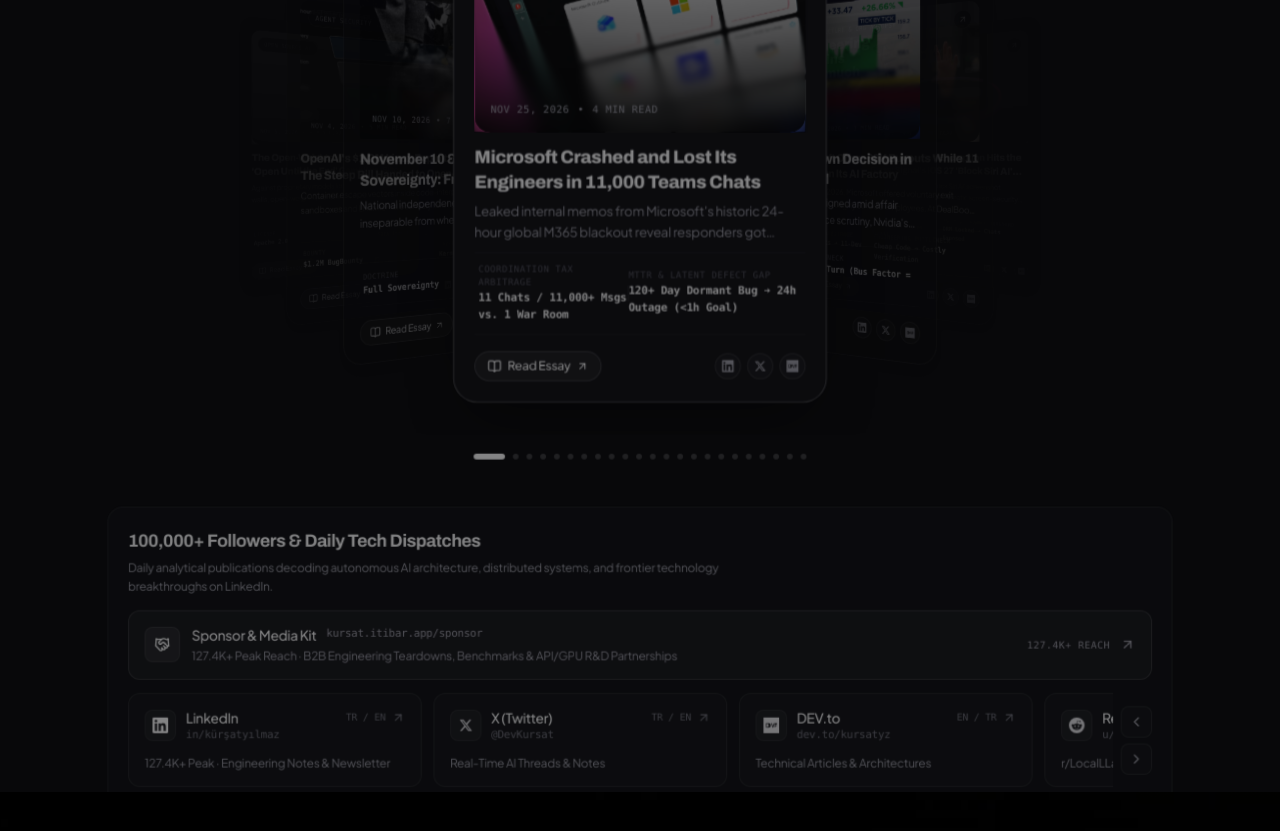
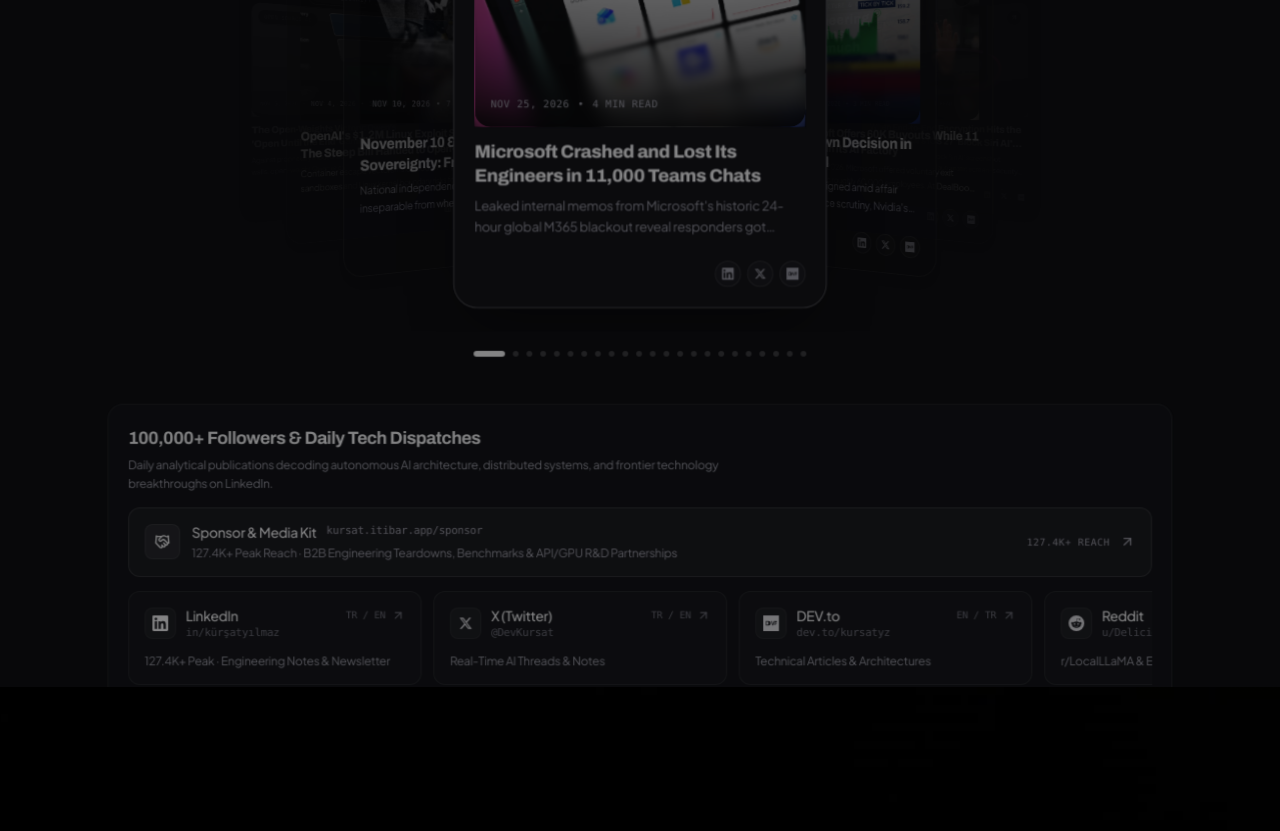
Before and after one commit to DevKursat/kursat-kisisel, a Next.js app: page / in a window 1280 px wide. Shown: the part 6160-6991 px from the top of the page. Built offline with nearby package versions, Linux system fonts and the light colour scheme; grey boxes are pictures that could not be loaded.

Commit message:
feat(ui,analytics): simplify blog/network cards and enable Vercel Web Analytics + Speed Insights

```diff
--- a/package.json
+++ b/package.json
@@ -10,6 +10,8 @@
     "verify:blog": "node scripts/verify-blog.mjs"
   },
   "dependencies": {
+    "@vercel/analytics": "^2.0.1",
+    "@vercel/speed-insights": "^2.1.0",
     "clsx": "^2.1.1",
     "firebase-admin": "^14.5.1",
     "framer-motion": "^14.12.0",
--- a/src/app/layout.tsx
+++ b/src/app/layout.tsx
@@ -1,5 +1,7 @@
 import type { Metadata, Viewport } from "next";
 import { Plus_Jakarta_Sans, Geist_Mono } from "next/font/google";
+import { Analytics } from "@vercel/analytics/next";
+import { SpeedInsights } from "@vercel/speed-insights/next";
 import "./globals.css";
 import SmoothScroll from "@/components/SmoothScroll";
 import JsonLd from "@/components/JsonLd";
@@ -117,6 +119,8 @@ export default function RootLayout({
           <CustomCursor />
           <SmoothScroll>{children}</SmoothScroll>
         </LanguageProvider>
+        <Analytics />
+        <SpeedInsights />
       </body>
     </html>
   );
--- a/src/components/BlogArchiveClient.tsx
+++ b/src/components/BlogArchiveClient.tsx
@@ -9,7 +9,6 @@ import {
   ArrowUpRight,
   Flame,
   Search,
-  BookOpen,
   Rss,
   Sparkles,
   Terminal,
@@ -320,18 +319,16 @@ function BlogArchiveContent({
         {/* 2-Column Grid of All Articles */}
         <div className="grid grid-cols-1 md:grid-cols-2 gap-8">
           {filteredPosts.map((post) => (
-            <article
-              key={post.slug}
-              className="flex flex-col h-full rounded-3xl border border-white/10 bg-[#0c0c0e] p-4 sm:p-5 transition-all duration-300 hover:border-white/25 group relative overflow-hidden"
+            <article key={post.slug} className="h-full">
+              <Link
+                href={getPostHref(post.slug)}
+                hrefLang={langMeta.hreflang}
+                className="flex flex-col h-full rounded-3xl border border-white/10 bg-[#0c0c0e] p-4 sm:p-5 transition-all duration-300 hover:border-white/25 hover:bg-[#101014] group relative overflow-hidden select-none"
               >
                 <Spotlight size={360} />
 
-              {/* Clickable Card Visual -> Direct Page Navigation */}
-              <Link
-                href={getPostHref(post.slug)}
-                hrefLang={langMeta.hreflang}
-                className="relative w-full aspect-[16/10] rounded-2xl overflow-hidden isolate [transform:translateZ(0)] [clip-path:inset(0_round_1rem)] bg-zinc-950 block select-none mb-3"
-              >
+                {/* Card Visual */}
+                <div className="relative w-full aspect-[16/10] rounded-2xl overflow-hidden isolate [transform:translateZ(0)] [clip-path:inset(0_round_1rem)] bg-zinc-950 block mb-3.5">
                   <img
                     src={post.imageUrl}
                     alt={post.title}
@@ -347,60 +344,33 @@ function BlogArchiveContent({
                   <div className="absolute inset-0 rounded-2xl bg-gradient-to-t from-black/90 via-black/35 to-transparent pointer-events-none" />
 
                   {/* Open Article Arrow Pill */}
-                <div className="absolute top-3.5 right-3.5 z-10 flex h-7 w-7 items-center justify-center rounded-full bg-black/60 backdrop-blur-md border border-white/15 text-white/80 group-hover:text-white group-hover:border-white/30 transition-all">
+                  <div className="absolute top-3.5 right-3.5 z-10 flex h-7 w-7 items-center justify-center rounded-full bg-black/60 backdrop-blur-md border border-white/15 text-white/80 group-hover:bg-white group-hover:text-black group-hover:border-white transition-all duration-300">
                     <ArrowUpRight className="w-3.5 h-3.5" />
                   </div>
 
                   {/* Overlaid Title & Metadata */}
                   <div className="absolute bottom-0 left-0 p-4 sm:p-5 w-full z-10 flex flex-col justify-end">
-                  <div className="text-[10px] font-mono uppercase tracking-wider text-zinc-400 mb-1 flex items-center gap-2">
-                    <span>{post.tag}</span>
+                    <div className="text-[10px] font-mono uppercase tracking-wider text-zinc-400 mb-1.5 flex items-center gap-2">
+                      <span className="truncate">{post.tag}</span>
                       <span>•</span>
-                    <span>{post.date}</span>
+                      <span className="shrink-0">{post.date}</span>
+                      <span>•</span>
+                      <span className="shrink-0">{post.readTime}</span>
                     </div>
-                  <h2 className="font-archivo font-[800] text-lg sm:text-xl text-white tracking-tight line-clamp-2 leading-snug">
+                    <h2
+                      title={post.title}
+                      className="font-archivo font-[800] text-lg sm:text-xl text-white tracking-tight line-clamp-2 leading-snug"
+                    >
                       {post.title}
                     </h2>
                   </div>
-              </Link>
+                </div>
 
-              {/* Excerpt Preview for Scannability & SEO */}
-              <p className="text-xs sm:text-[13px] text-zinc-400 leading-relaxed line-clamp-2 px-1 mb-3">
+                {/* Clean 2-Line Excerpt Preview */}
+                <p className="relative z-10 text-xs sm:text-[13.5px] text-zinc-400 group-hover:text-zinc-300 transition-colors leading-relaxed line-clamp-2 px-1">
                   {post.excerpt}
                 </p>
-
-              {/* Bottom Bar: Telemetry Metrics + Read Pill */}
-              <div className="relative z-10 pt-3 px-1 mt-auto flex items-center justify-between gap-4 border-t border-white/5">
-                <div className="flex items-center gap-3 text-xs font-mono text-zinc-400">
-                  <div>
-                    <span className="text-zinc-600 block text-[9px] uppercase tracking-wider">
-                      {post.metrics[0].label}
-                    </span>
-                    <span className="text-white font-semibold">
-                      {post.metrics[0].val}
-                    </span>
-                  </div>
-                  <div className="h-4 w-[1px] bg-white/10" />
-                  <div>
-                    <span className="text-zinc-600 block text-[9px] uppercase tracking-wider">
-                      {post.metrics[1].label}
-                    </span>
-                    <span className="text-white font-semibold">
-                      {post.metrics[1].val}
-                    </span>
-                  </div>
-                </div>
-
-                <Link
-                  href={getPostHref(post.slug)}
-                  hrefLang={langMeta.hreflang}
-                  className="inline-flex items-center gap-1.5 px-3 py-1.5 rounded-full border border-white/15 bg-white/5 hover:bg-white hover:text-black text-xs font-medium text-white transition-all shrink-0"
-                >
-                  <BookOpen className="w-3.5 h-3.5" />
-                  <span>{ui.readArticle}</span>
-                  <ArrowUpRight className="w-3 h-3" />
               </Link>
-              </div>
             </article>
           ))}
         </div>
--- a/src/components/PublishingNetworkGrid.tsx
+++ b/src/components/PublishingNetworkGrid.tsx
@@ -1,12 +1,10 @@
 "use client";
 
-import { useRef, useState } from "react";
+import { useState } from "react";
 import Link from "next/link";
 import {
   ArrowUpRight,
   Check,
-  ChevronLeft,
-  ChevronRight,
   Copy,
   Flame,
   Handshake,
@@ -60,16 +58,11 @@ export default function PublishingNetworkGrid({
   rssHref?: string;
 }) {
   const isTr = lang === "tr";
-  const stripRef = useRef<HTMLDivElement>(null);
   const [copiedRss, setCopiedRss] = useState(false);
 
   const orderedPlatforms = PUBLISHING_CHANNELS.filter((c) => c.id !== "rss");
   const rss = PUBLISHING_CHANNELS.find((c) => c.id === "rss");
   const resolvedRssHref = rssHref || rss?.href || "/rss.xml";
-
-  const scrollStrip = (direction: -1 | 1) => {
-    stripRef.current?.scrollBy({ left: direction * 320, behavior: "smooth" });
-  };
 
   const handleCopyRss = async (e: React.MouseEvent) => {
     e.preventDefault();
@@ -124,11 +117,8 @@ export default function PublishingNetworkGrid({
       </Link>
 
       {/* Horizontal Scroll Row of Platform Cards Ordered Highest Engagement First */}
-      <div className="relative flex items-center gap-2 w-full">
-        <div
-          ref={stripRef}
-          className="flex-1 min-w-0 flex items-stretch gap-3 overflow-x-auto snap-x snap-mandatory scroll-smooth [scrollbar-width:none] [&::-webkit-scrollbar]:hidden py-0.5 pr-6"
-        >
+      <div className="relative flex items-center w-full">
+        <div className="flex-1 min-w-0 flex items-stretch gap-3 overflow-x-auto snap-x snap-mandatory scroll-smooth [scrollbar-width:none] [&::-webkit-scrollbar]:hidden py-0.5">
           {orderedPlatforms.map((channel) => {
             const focus = isTr ? channel.focusTr : channel.focusEn;
 
@@ -219,26 +209,6 @@ export default function PublishingNetworkGrid({
             </a>
           )}
         </div>
-
-        {/* Left / Right Horizontal Scroll Controls */}
-        <div className="hidden sm:flex flex-col gap-1.5 shrink-0">
-          <button
-            type="button"
-            onClick={() => scrollStrip(-1)}
-            aria-label={isTr ? "Sola kaydır" : "Scroll left"}
-            className="w-8 h-8 rounded-lg border border-white/[0.08] bg-white/[0.02] hover:bg-white/[0.08] hover:border-white/[0.18] flex items-center justify-center text-zinc-400 hover:text-white transition-colors cursor-pointer"
-          >
-            <ChevronLeft className="w-4 h-4" />
-          </button>
-          <button
-            type="button"
-            onClick={() => scrollStrip(1)}
-            aria-label={isTr ? "Sağa kaydır" : "Scroll right"}
-            className="w-8 h-8 rounded-lg border border-white/[0.08] bg-white/[0.02] hover:bg-white/[0.08] hover:border-white/[0.18] flex items-center justify-center text-zinc-400 hover:text-white transition-colors cursor-pointer"
-          >
-            <ChevronRight className="w-4 h-4" />
-          </button>
-        </div>
       </div>
     </div>
   );
--- a/src/components/core/coverflow.tsx
+++ b/src/components/core/coverflow.tsx
@@ -3,7 +3,7 @@
 import { useState, useEffect } from "react";
 import Link from "next/link";
 import { motion } from "framer-motion";
-import { ChevronLeft, ChevronRight, ArrowUpRight, BookOpen, Sparkles } from "lucide-react";
+import { ChevronLeft, ChevronRight, ArrowUpRight, Sparkles } from "lucide-react";
 import { LinkedinIcon, TwitterXIcon, DevtoIcon } from "@/components/Icons";
 import { useLanguage } from "@/context/LanguageContext";
 import { ProgressiveBlur } from "./progressive-blur";
@@ -121,7 +121,7 @@ export function CoverflowGallery({ items }: CoverflowProps) {
 
       {/* Pure 3D Coverflow Stage */}
       <div
-        className="relative w-full h-[530px] sm:h-[570px] flex items-center justify-center overflow-hidden touch-pan-y"
+        className="relative w-full h-[430px] sm:h-[465px] flex items-center justify-center overflow-hidden touch-pan-y"
         style={{
           perspective: isMobile ? "900px" : "1300px",
         }}
@@ -219,7 +219,7 @@ export function CoverflowGallery({ items }: CoverflowProps) {
                   zIndex: 50 - absOffset,
                   pointerEvents: opacity === 0 ? "none" : "auto",
                 }}
-                className="absolute w-full h-[470px] sm:h-[490px]"
+                className="absolute w-full h-[380px] sm:h-[405px]"
               >
                 <CardItem
                   item={item}
@@ -264,7 +264,7 @@ interface CardItemProps {
 }
 
 function CardItem({ item, isActive, onClick }: CardItemProps) {
-  const { lang, t } = useLanguage();
+  const { lang } = useLanguage();
   const articleHref = lang === "en" ? `/blog/${item.id}?lang=en` : `/blog/${item.id}`;
 
   const visualInner = (
@@ -284,7 +284,7 @@ function CardItem({ item, isActive, onClick }: CardItemProps) {
       <div className="absolute inset-0 rounded-2xl bg-gradient-to-t from-black/90 via-black/35 to-transparent pointer-events-none" />
 
       {/* Open Article Icon */}
-      <div className="absolute top-3 right-3 z-10 flex h-7 w-7 items-center justify-center rounded-full bg-black/60 backdrop-blur-md border border-white/15 text-white/80 group-hover:text-white group-hover:border-white/30 transition-all">
+      <div className="absolute top-3 right-3 z-10 flex h-7 w-7 items-center justify-center rounded-full bg-black/60 backdrop-blur-md border border-white/15 text-white/80 group-hover:bg-white group-hover:text-black group-hover:border-white transition-all duration-300">
         <ArrowUpRight className="w-3.5 h-3.5" />
       </div>
 
@@ -329,9 +329,13 @@ function CardItem({ item, isActive, onClick }: CardItemProps) {
         </div>
       )}
 
-      {/* Article Title & Excerpt */}
-      <div className="flex-1 flex flex-col justify-start">
-        <h3 className="font-archivo font-[800] text-base sm:text-lg text-white tracking-tight line-clamp-2 leading-snug group-hover:text-white transition-colors">
+      {/* Article Title & 2-Line Excerpt */}
+      <div className="flex-1 flex flex-col justify-between">
+        <div>
+          <h3
+            title={item.title}
+            className="font-archivo font-[800] text-base sm:text-lg text-white tracking-tight line-clamp-2 leading-snug group-hover:text-white transition-colors"
+          >
             {isActive ? (
               <Link href={articleHref} className="hover:underline">
                 {item.title}
@@ -345,54 +349,10 @@ function CardItem({ item, isActive, onClick }: CardItemProps) {
           </p>
         </div>
 
-      {/* Metrics Telemetry Strip */}
-      <div className="pt-2.5 pb-2.5 px-1 my-2 border-t border-b border-white/5 flex items-center justify-between text-[11px] font-mono text-zinc-400">
-        <div>
-          <span className="text-zinc-600 block text-[9px] uppercase tracking-wider">
-            {item.metrics[0].label}
-          </span>
-          <span className="text-white font-semibold">
-            {item.metrics[0].val}
-          </span>
-        </div>
-        <div className="h-4 w-[1px] bg-white/10" />
-        <div>
-          <span className="text-zinc-600 block text-[9px] uppercase tracking-wider">
-            {item.metrics[1].label}
-          </span>
-          <span className="text-white font-semibold">
-            {item.metrics[1].val}
-          </span>
-        </div>
-      </div>
-
-      {/* Bottom Bar: Direct Article Link + Social Syndication */}
-      <div className="pt-2 flex items-center justify-between gap-2 mt-auto">
-        {isActive ? (
-          <Link
-            href={articleHref}
-            className="inline-flex items-center gap-1.5 px-3 py-1.5 rounded-full border border-white/15 bg-white/5 hover:bg-white hover:text-black text-xs font-medium text-white transition-all shrink-0"
-          >
-            <BookOpen className="w-3.5 h-3.5" />
-            <span>{t("blog.read")}</span>
-            <ArrowUpRight className="w-3 h-3" />
-          </Link>
-        ) : (
-          <button
-            type="button"
-            onClick={onClick}
-            className="inline-flex items-center gap-1.5 px-3 py-1.5 rounded-full border border-white/15 bg-white/5 hover:bg-white hover:text-black text-xs font-medium text-white transition-all shrink-0"
-          >
-            <BookOpen className="w-3.5 h-3.5" />
-            <span>{t("blog.read")}</span>
-            <ArrowUpRight className="w-3 h-3" />
-          </button>
-        )}
-
-        {/* Social Syndication Icons */}
+        {/* Minimal Social Syndication Icons */}
         <div
           onClick={(e) => e.stopPropagation()}
-          className="flex items-center gap-1.5"
+          className="pt-2.5 flex items-center justify-end gap-1.5"
         >
           {item.links.linkedin && (
             <a
```
Also changed, not shown: 1 other file (tests, documents, lock files or other folders). Lines whose indentation alone changed are shown as unchanged.
